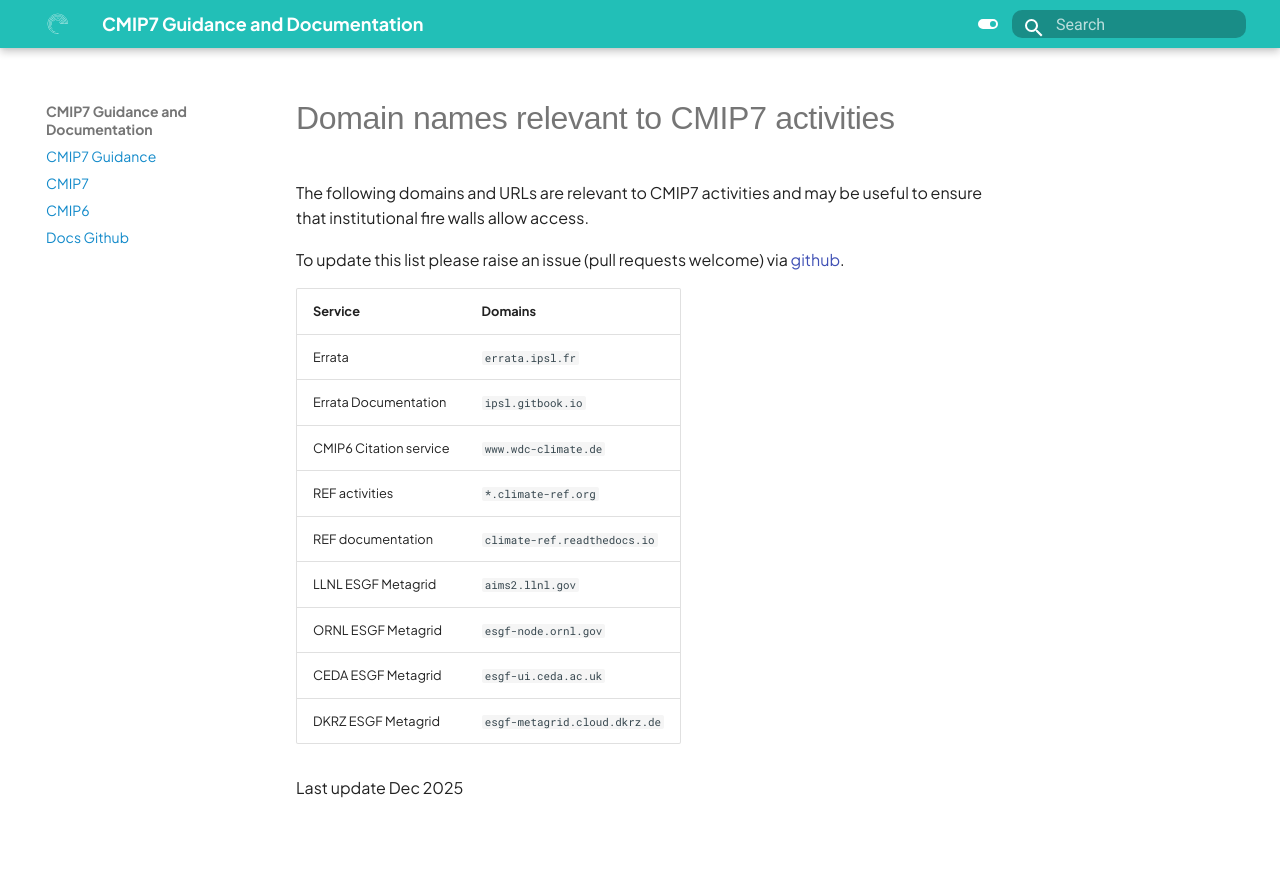
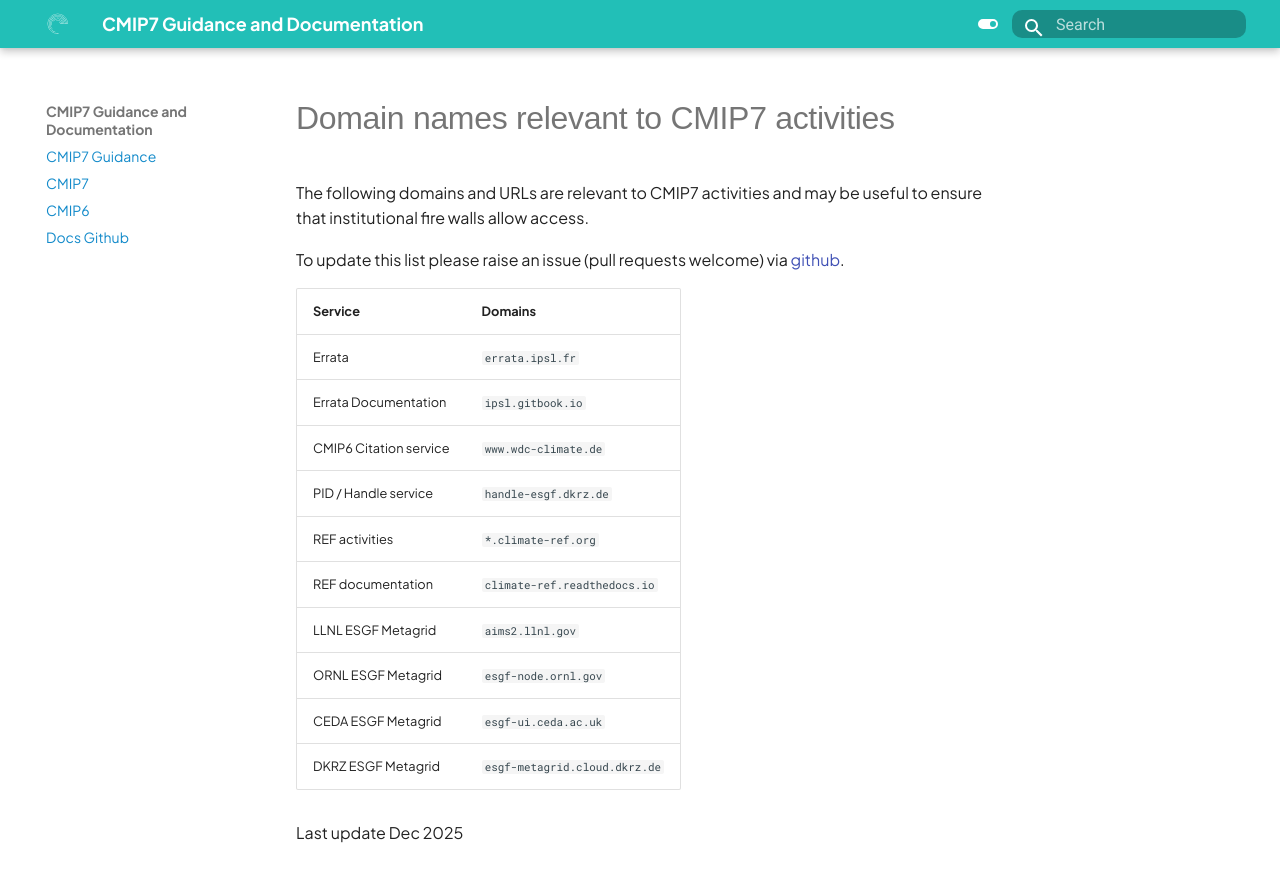
Before and after one commit to WCRP-CMIP/cmip7-guidance, an MkDocs documentation site: the page built from docs/CMIP7/domain_names.md, in a window 1280 px wide. Shown: the top 882 px of the page. Built offline with MkDocs 1.6.1 and Material for MkDocs 9.7.7, drawn with Linux system fonts in a browser that asks for light colours; some web fonts are replaced.

Commit message:
#76: Add handle service link

```diff
--- a/docs/CMIP7/domain_names.md
+++ b/docs/CMIP7/domain_names.md
@@ -16,6 +16,7 @@ To update this list please raise an issue (pull requests welcome) via [github](h
 | Errata | `errata.ipsl.fr` |
 | Errata Documentation | `ipsl.gitbook.io` |
 | CMIP6 Citation service | `www.wdc-climate.de` |
+| PID / Handle service | `handle-esgf.dkrz.de` |
 | REF activities | `*.climate-ref.org` |
 | REF documentation | `climate-ref.readthedocs.io` |
 | LLNL ESGF Metagrid | `aims2.llnl.gov` |
```
